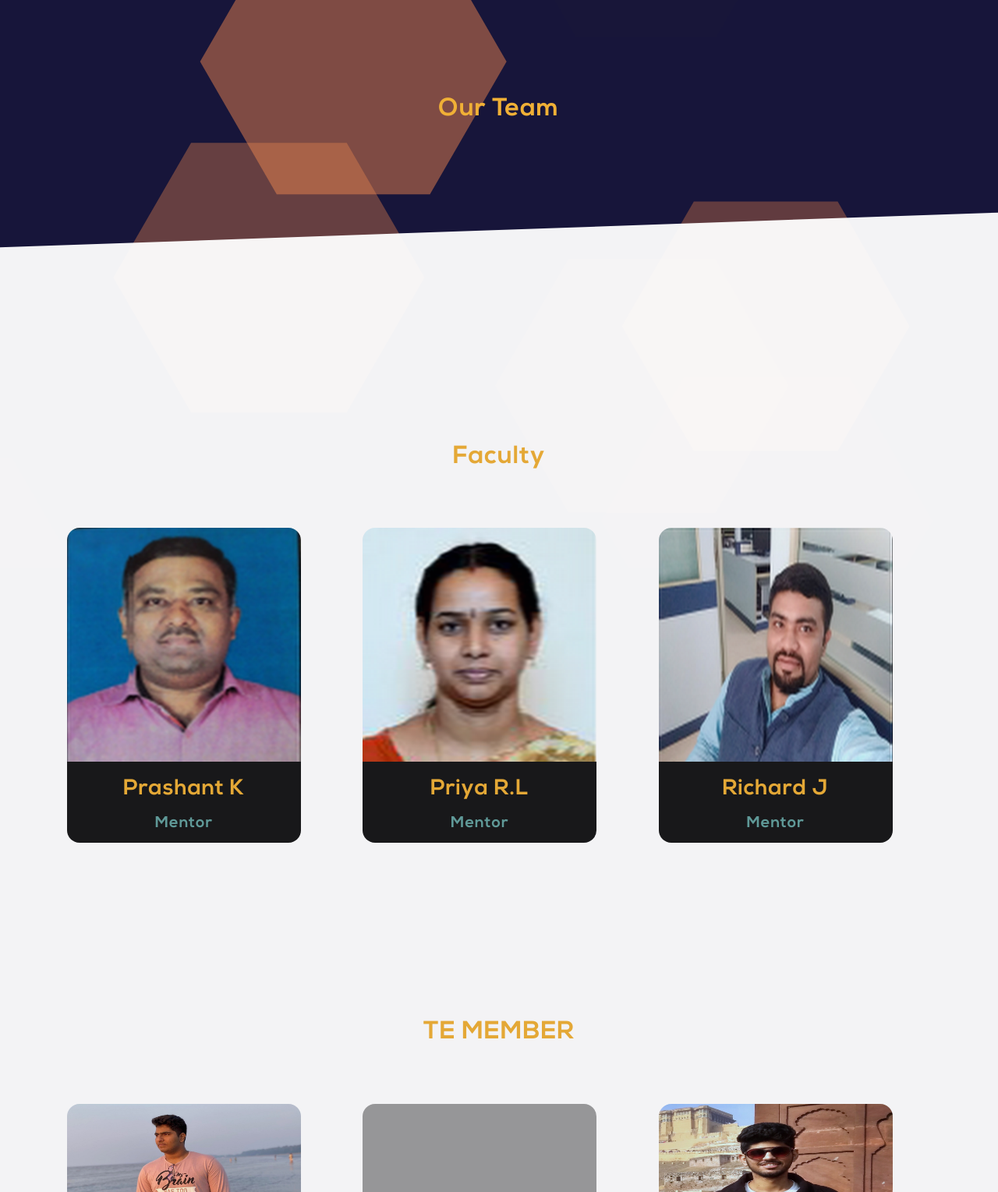
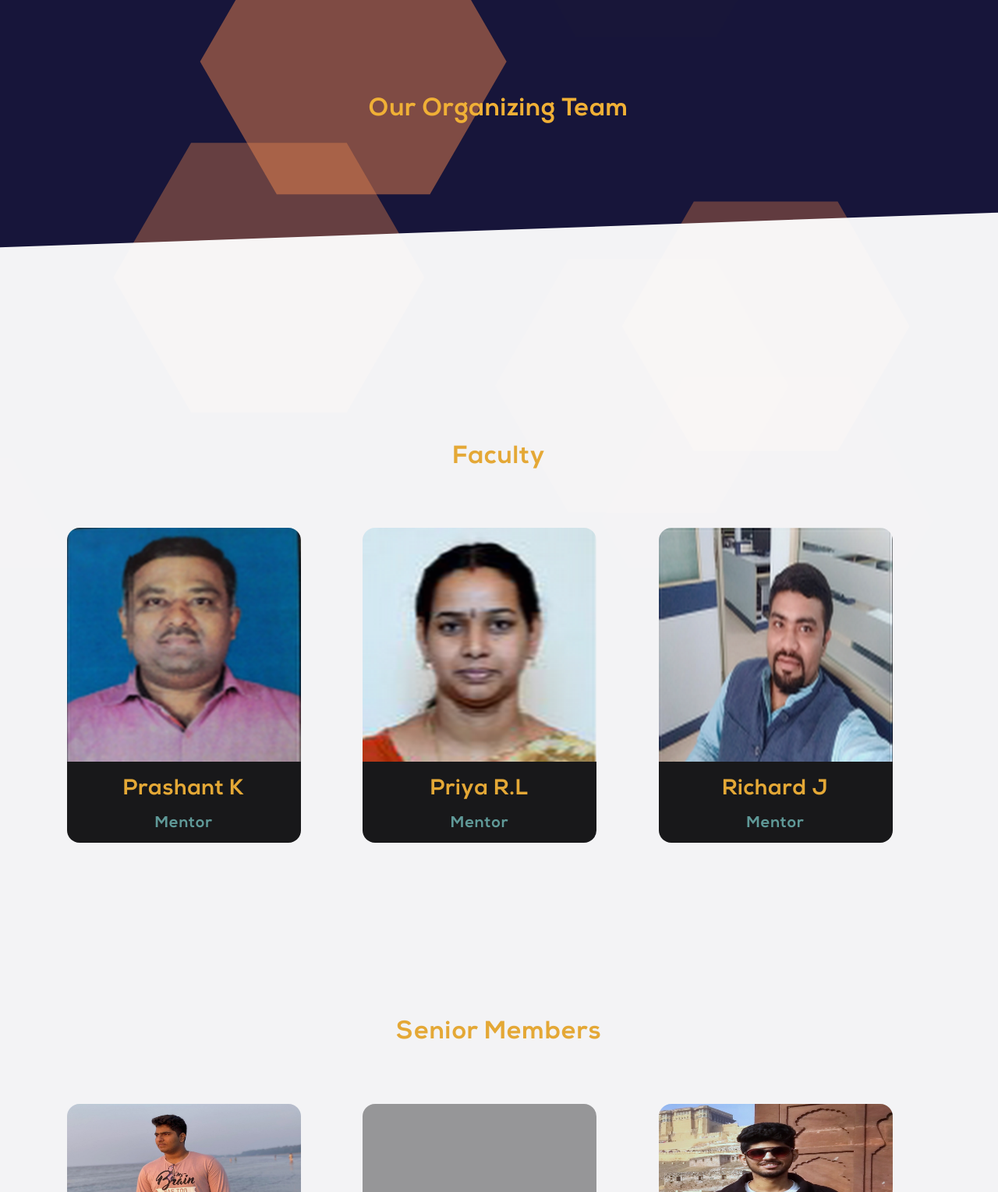
Before and after one commit to CMPN-CODECELL/syrushackathon.github.io, a plain HTML site: page teams.html in a window 1280 px wide. Shown: the part 71-1600 px from the top of the page at 78% size. Drawn offline with nearby package versions, Linux system fonts and the light colour scheme; grey boxes are pictures that could not be loaded.

Commit message:
Update teams.html

```diff
--- a/teams.html
+++ b/teams.html
@@ -82,7 +82,7 @@
 
 			<section>
 
-			  <h1 class="sub-heading diagonal-text orange" style="padding: 6em 0 4em 0;"> Our Team</h1>
+			  <h1 class="sub-heading diagonal-text orange" style="padding: 6em 0 4em 0;"> Our Organizing Team</h1>
 
 			</section>
 
@@ -138,7 +138,7 @@
 						<!-- -----------Starts TE SECtion------------ -->
 						<section>
 
-							<h1 class="sub-heading diagonal-text orange sub-heading-title">TE MEMBER</h1>
+							<h1 class="sub-heading diagonal-text orange sub-heading-title">Senior Members</h1>
 
 						</section>
 
@@ -358,7 +358,7 @@
 					<div class="container">
 					<section>
 
-						<h1 class="sub-heading diagonal-text orange sub-heading-title">SE MEMBER</h1>
+						<h1 class="sub-heading diagonal-text orange sub-heading-title">Junior Members</h1>
 
 					</section>
 
```
